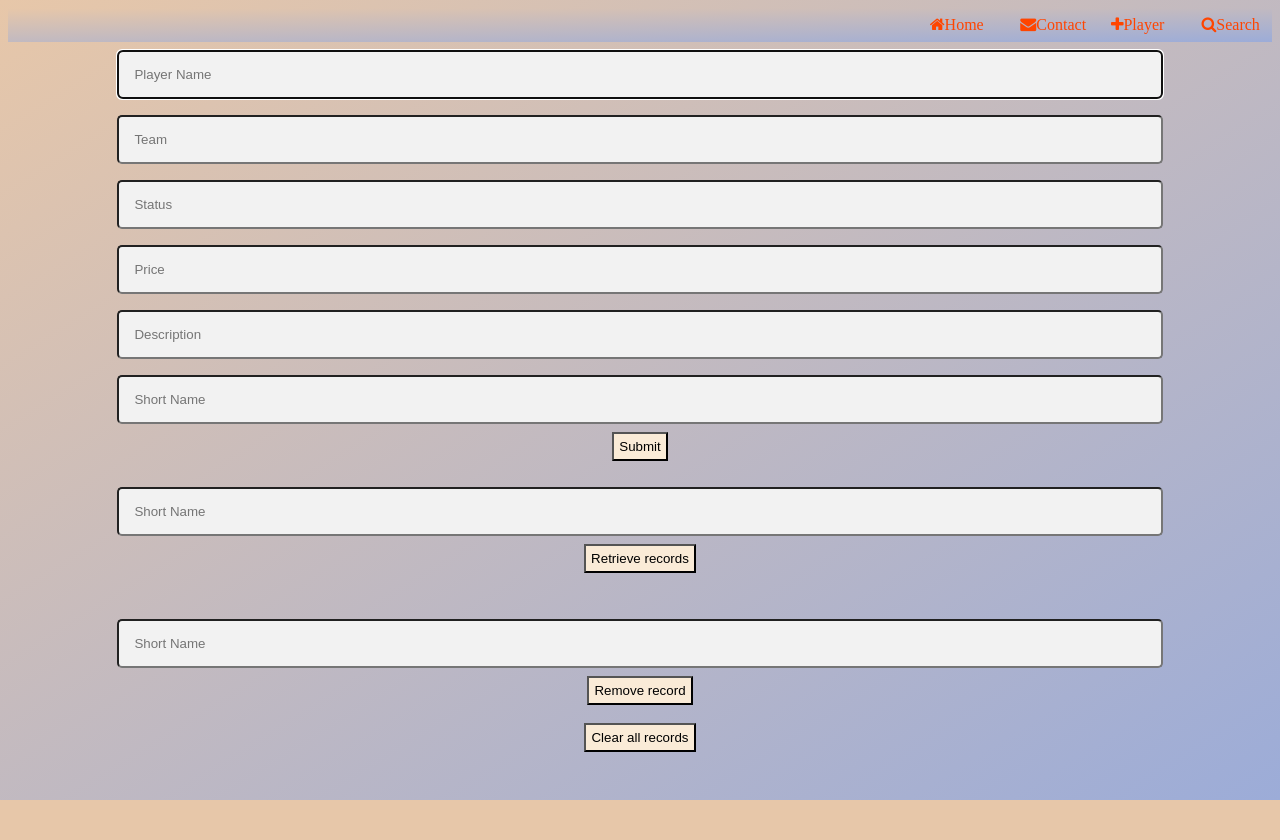
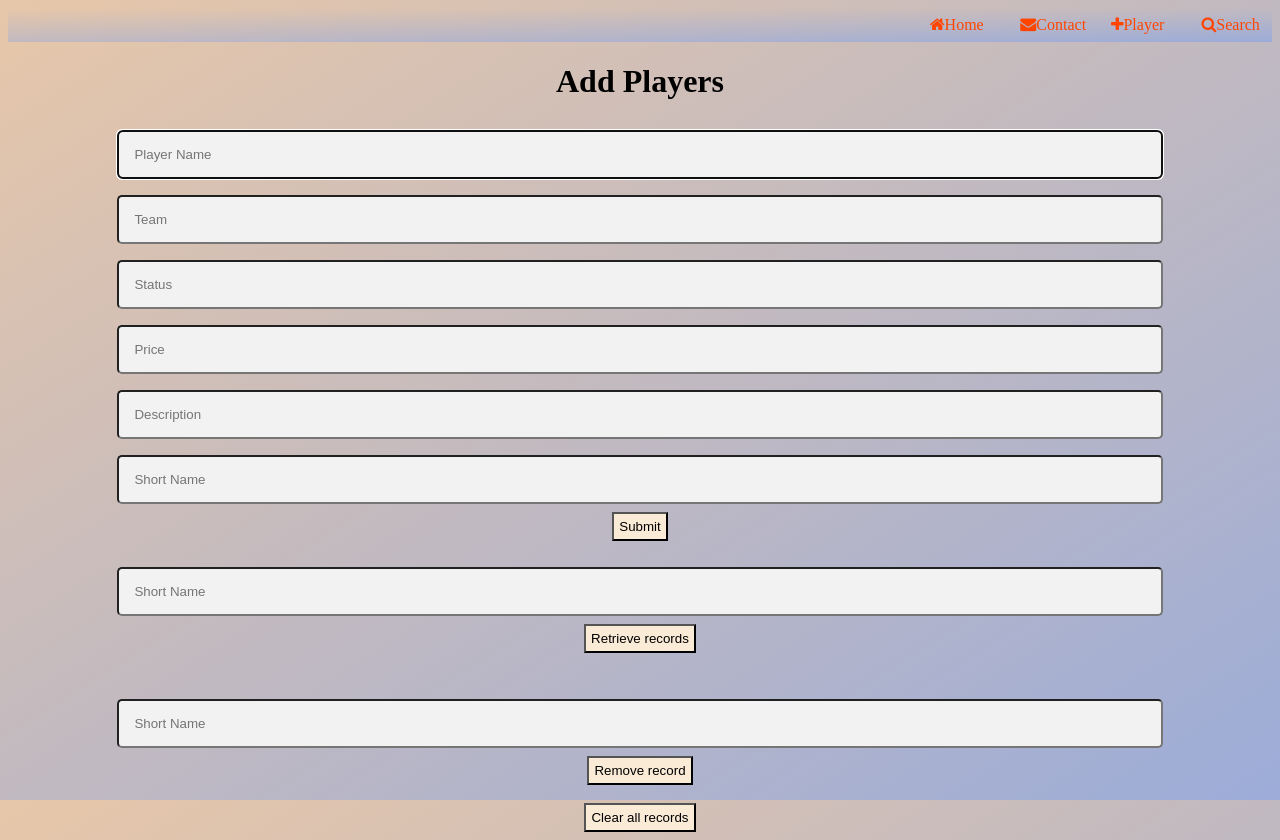
Before and after one commit to roumya-07/IPL, a plain HTML site: page Add.html in a window 1280 px wide. Before the commit the page ends 800 px from the top, so only its background shows below. Drawn offline with Linux system fonts and the light colour scheme.

Commit message:
Update Add.html

```diff
--- a/Add.html
+++ b/Add.html
@@ -5,7 +5,7 @@
     <meta charset="UTF-8">
     <meta http-equiv="X-UA-Compatible" content="IE=edge">
     <meta name="viewport" content="width=device-width, initial-scale=1.0">
-    <title>ADD PlAYERS</title>
+    <title>Add Players</title>
     <link rel="stylesheet" href="CSS/Add.css">
     <link rel="stylesheet" href="https://cdnjs.cloudflare.com/ajax/libs/font-awesome/4.7.0/css/font-awesome.min.css">
 </head>
@@ -20,6 +20,7 @@
     </div>
     <div id="formDiv">
         <form id="playersForm">
+            <h1>Add Players</h1>
             <label for="name"></label>
             <input type="text" id="playername" placeholder="Player Name" required autofocus><br>
             <label for="name"></label>
```
